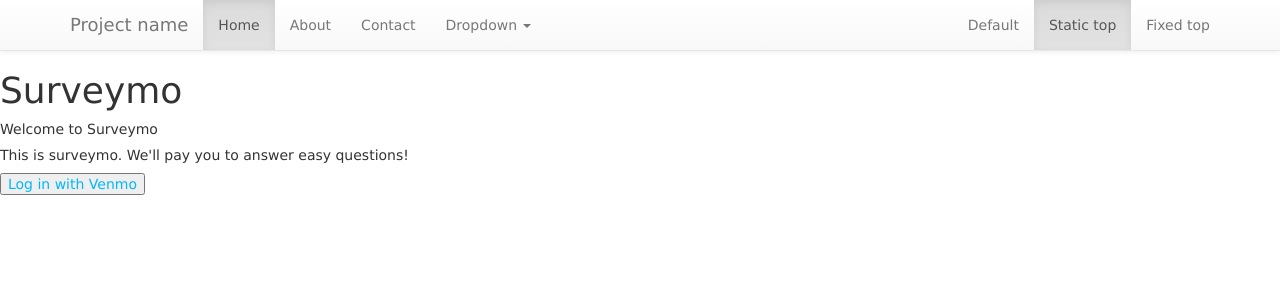
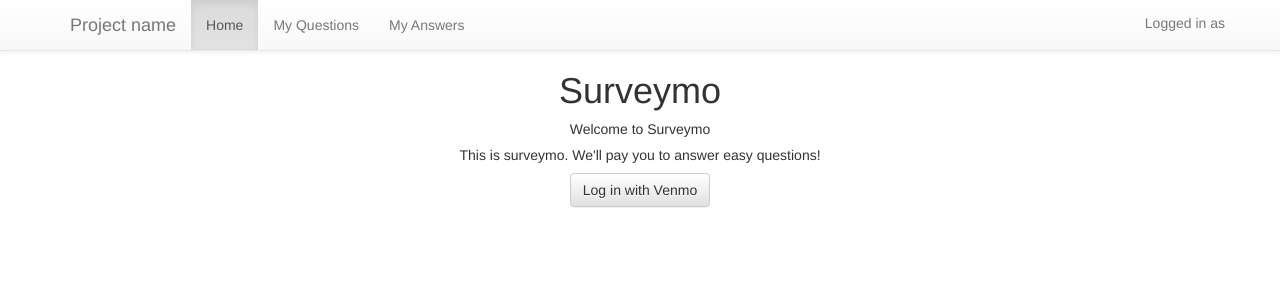
Before and after one commit to fayeli/WildHacks2k14, a Node server app: page / in a window 1280 px wide. Shown: the top 300 px of the page. Run offline with Node 20, Linux system fonts and the light colour scheme; some libraries are stand-ins or nearby versions.

Commit message:
added a couple things

```diff
--- a/public/stylesheets/style.css
+++ b/public/stylesheets/style.css
@@ -1 +1 @@
-body{font:14px "Lucida Grande",Helvetica,Arial,sans-serif}a{color:#00B7FF}
+body{font:14px Helvetica,Arial,sans-serif}a{color:#00B7FF}
--- a/public/stylesheets/style.less
+++ b/public/stylesheets/style.less
@@ -1,5 +1,5 @@
 body {
-  font: 14px "Lucida Grande", Helvetica, Arial, sans-serif;
+  font: 14px Helvetica, Arial, sans-serif;
 }
 
 a {
--- a/views/index.hbs
+++ b/views/index.hbs
@@ -1,9 +1,10 @@
+<center>
 <h1>{{title}}</h1>
 <p>Welcome to {{title}}</p>
 <p>This is surveymo. We&apos;ll pay you to answer easy questions!</p>
-
 <a href="/auth/venmo">
-  <button>
+  <button type = "button" class="btn btn-default">
     Log in with Venmo
   </button>
 </a>
+</center>
--- a/views/layout.hbs
+++ b/views/layout.hbs
@@ -13,37 +13,15 @@
     <nav class="navbar navbar-default navbar-static-top" role="navigation">
       <div class="container">
         <div class="navbar-header">
-          <button type="button" class="navbar-toggle collapsed" data-toggle="collapse" data-target="#navbar" aria-expanded="false" aria-controls="navbar">
-            <span class="sr-only">Toggle navigation</span>
-            <span class="icon-bar"></span>
-            <span class="icon-bar"></span>
-            <span class="icon-bar"></span>
-          </button>
           <a class="navbar-brand" href="#">Project name</a>
         </div>
         <div id="navbar" class="navbar-collapse collapse">
           <ul class="nav navbar-nav">
             <li class="active"><a href="#">Home</a></li>
-            <li><a href="#about">About</a></li>
-            <li><a href="#contact">Contact</a></li>
-            <li class="dropdown">
-              <a href="#" class="dropdown-toggle" data-toggle="dropdown" role="button" aria-expanded="false">Dropdown <span class="caret"></span></a>
-              <ul class="dropdown-menu" role="menu">
-                <li><a href="#">Action</a></li>
-                <li><a href="#">Another action</a></li>
-                <li><a href="#">Something else here</a></li>
-                <li class="divider"></li>
-                <li class="dropdown-header">Nav header</li>
-                <li><a href="#">Separated link</a></li>
-                <li><a href="#">One more separated link</a></li>
-              </ul>
-            </li>
+            <li><a href="#questions">My Questions</a></li>
+            <li><a href="#answers">My Answers</a></li>
           </ul>
-          <ul class="nav navbar-nav navbar-right">
-            <li><a href="../navbar/">Default</a></li>
-            <li class="active"><a href="./">Static top <span class="sr-only">(current)</span></a></li>
-            <li><a href="../navbar-fixed-top/">Fixed top</a></li>
-          </ul>
+            <p class="navbar-text navbar-right">Logged in as</p>
         </div><!--/.nav-collapse -->
       </div>
     </nav>
```
Also changed, not shown: views/questions.hbs (added, +12 -0 lines).
